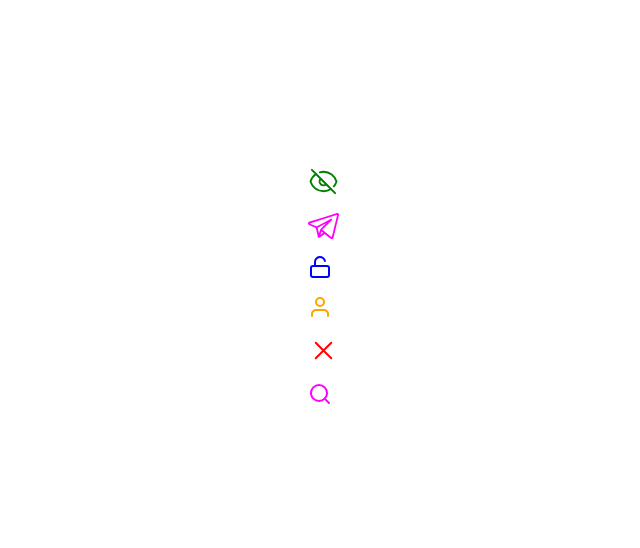
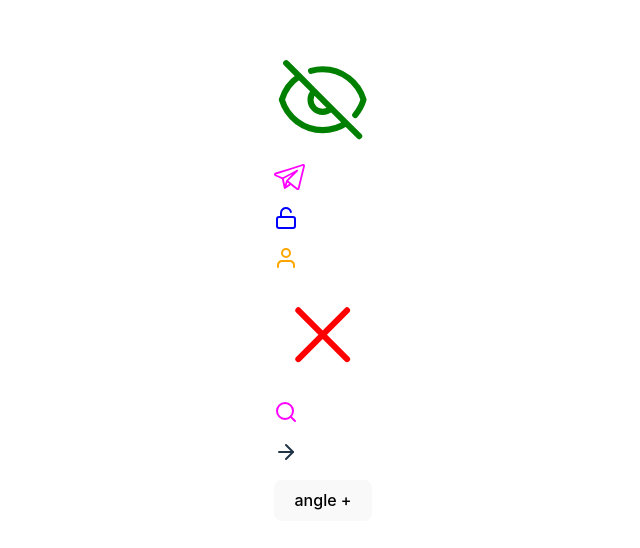
Before and after one commit to ViktorBachmanov/vue-icons-plasm, a Vue app: page / in a window 1280 px wide. Shown: the part 114-662 px from the top of the page, without its empty margins (317-957 px from the left). Built offline with nearby package versions, Linux system fonts and the light colour scheme.

Commit message:
create an 'IconArrowDeg.vue' component

```diff
--- a/src/App.vue
+++ b/src/App.vue
@@ -1,4 +1,6 @@
 <script setup>
+import { ref } from 'vue'
+
 // import HelloWorld from './components/HelloWorld.vue'
 import IconEyeSlash from './components/IconEyeSlash.vue';
 import IconTelegram from './components/IconTelegram.vue'
@@ -6,6 +8,13 @@ import IconUnlock from './components/IconUnlock.vue'
 import IconUser from './components/IconUser.vue'
 import IconX from './components/IconX.vue'
 import IconMagnifyingGlass from './components/IconMagnifyingGlass.vue'
+import IconArrowDeg from './components/IconArrowDeg.vue'
+
+const arrowAngle = ref(0)
+
+function handleIncrementArrowAngle() {
+  arrowAngle.value += 10
+}
 </script>
 
 <template>
@@ -16,5 +25,11 @@ import IconMagnifyingGlass from './components/IconMagnifyingGlass.vue'
     <IconUser style="color: orange" />
     <IconX style="color: red" />
     <IconMagnifyingGlass style="color: magenta" />
+    <IconArrowDeg :angleDeg="arrowAngle" />
+
+    <button
+      @click="handleIncrementArrowAngle"
+      class="py-2 bg-stone-700 rounded-lg"
+    >angle +</button>
   </div>
 </template>
--- /dev/null
+++ b/src/components/IconArrowDeg.vue
@@ -0,0 +1,46 @@
+<script setup>
+const props = defineProps({
+  angleDeg: {
+    type: Number,
+    default: 0, // right
+  },
+  disabled: {
+    type: Boolean,
+    default: false,
+  }
+})
+</script>
+
+<template>
+  <svg
+    xmlns="http://www.w3.org/2000/svg"
+    fill="none"
+    viewBox="0 0 24 24"
+    stroke-width="2"
+    stroke="currentColor"
+    :class="{ disabled: disabled }"
+    :style="{ transform: `rotateZ(${angleDeg}deg)` }"
+  >
+    <path d="M5 12H19" stroke-linecap="round" stroke-linejoin="round"/>
+    <path d="M12 5L19 12L12 19" stroke-linecap="round" stroke-linejoin="round"/>
+  </svg>
+</template>
+
+<style scoped>
+svg {
+  cursor: pointer;
+  width: 24px;
+}
+
+svg.disabled {
+  cursor: default;
+  opacity: 0.5;
+  pointer-events: none;
+}
+svg.left {
+  transform: rotateZ(180deg);
+}
+/* svg.down {
+  transform: rotateZ(180deg);
+} */
+</style>
```
